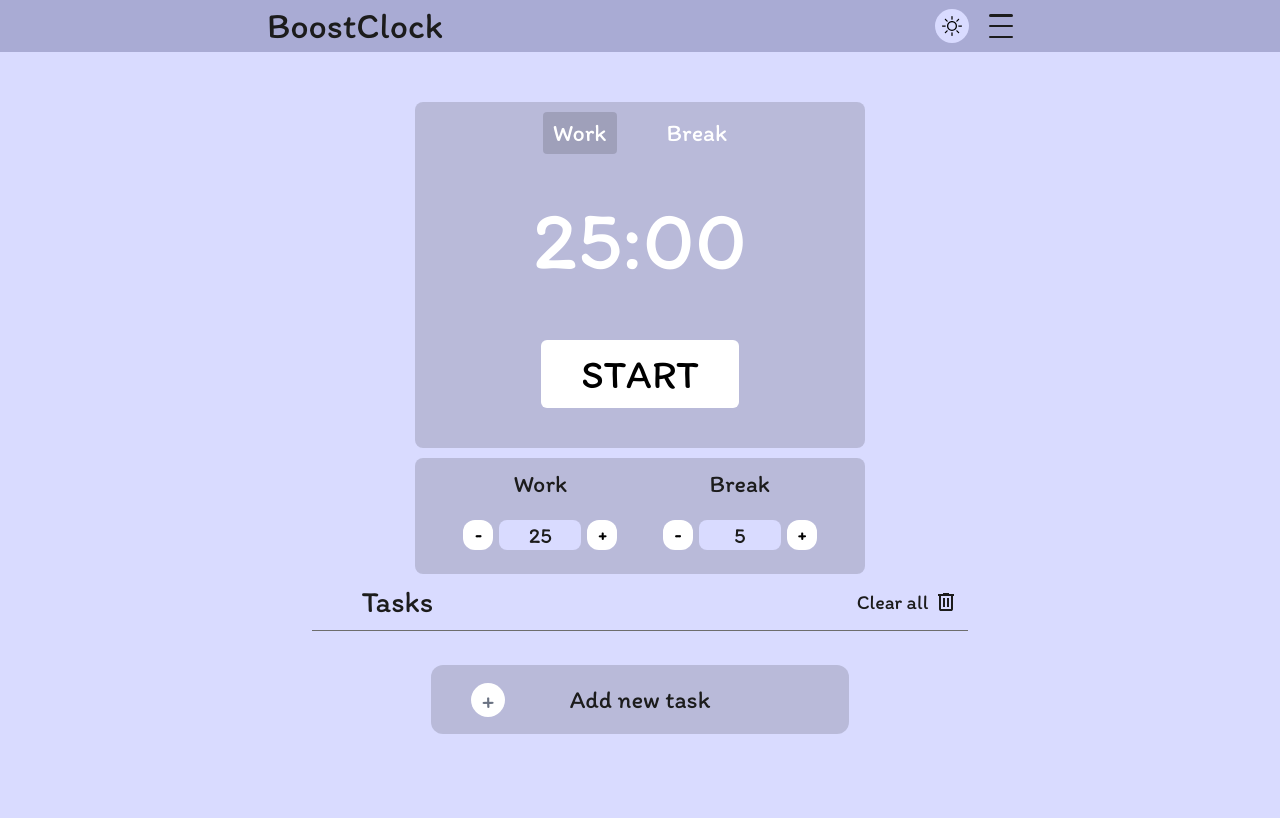
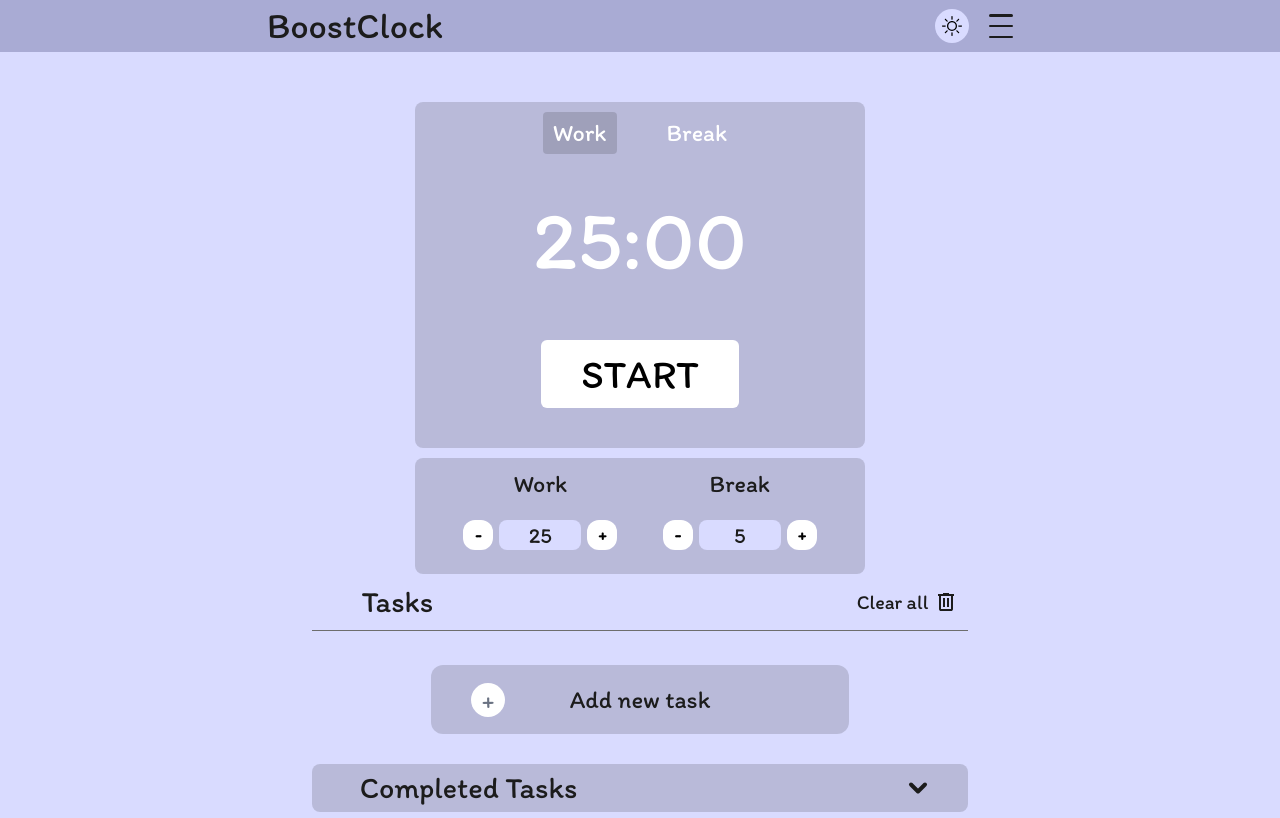
Before and after one commit to flionx/boost-clock, a Next.js app: page / in a window 1280 px wide. Built offline with nearby package versions, Linux system fonts and the light colour scheme.

Commit message:
feat(tasks): add ButtonCompletedTasks and adapt store

```diff
--- a/scripts/convert-icons.ts
+++ b/scripts/convert-icons.ts
@@ -13,20 +13,16 @@ const files = fs.readdirSync(iconsDir).filter(f => f.endsWith(".svg"));
 const toCamelCase = (attr: string) =>
   attr.replace(/-([a-z])/g, (_, letter) => letter.toUpperCase());
 
-// 🔹 Убираем fill, stroke, color и приводим атрибуты к JSX-формату
 function sanitizeSvg(svg: string) {
   return (
     svg
       .replace(/<\?xml.*?\?>/g, "")
       .replace(/<!DOCTYPE.*?>/g, "")
-      // удаляем fill / stroke / color
       .replace(/\s*(fill|stroke|color)="[^"]*"/g, "")
-      // превращаем stroke-width → strokeWidth
       .replace(/([a-zA-Z0-9]+-[a-zA-Z0-9]+)=/g, match => {
         const attr = match.slice(0, -1);
         return `${toCamelCase(attr)}=`;
       })
-      // убираем сам <svg> wrapper
       .replace(/<svg[^>]*>/, "")
       .replace(/<\/svg>/, "")
       .trim()
--- a/src/features/tasks/index.tsx
+++ b/src/features/tasks/index.tsx
@@ -1,17 +1,21 @@
 import ButtonAddTask from './ui/buttons/ButtonAddTask'
-import TasksHeader from './ui/TasksHeader'
-import ActiveTaskList from './ui/ActiveTaskList'
+import TasksHeader from './ui/acitve-tasks/TasksHeader'
+import ActiveTaskList from './ui/acitve-tasks/ActiveTaskList'
 import { AnimatedTaskForm } from './ui/TaskForm'
+import ButtonCompletedTasks from './ui/completed-tasks/ButtonCompletedTasks'
 
 const Tasks = () => {
   return (
     <section className="w-[clamp(22rem,51.3vw,61.6rem)] mx-auto">
       <TasksHeader />
-      <div className="flex items-center flex-col w-[clamp(22rem,48.2vw,58rem)] mx-auto">
+      <section className="flex items-center flex-col w-[clamp(22rem,48.2vw,58rem)] mx-auto">
         <ActiveTaskList />
         <AnimatedTaskForm />
         <ButtonAddTask />
-      </div>
+      </section>
+      <section className="flex items-center flex-col w-[clamp(22rem,51.3vw,61.6rem)] mx-auto">
+        <ButtonCompletedTasks />
+      </section>
     </section>
   )
 }
--- a/src/features/tasks/ui/ActiveTaskList.tsx
+++ b/src/features/tasks/ui/acitve-tasks/ActiveTaskList.tsx
@@ -1,7 +1,7 @@
 "use client"
 import { AnimatePresence, motion } from 'framer-motion';
-import useActiveTasks from '../model/useActiveTasks'
-import TaskCard from './TaskCard';
+import useActiveTasks from '../../model/useActiveTasks'
+import TaskCard from '../TaskCard';
 
 const ActiveTaskList = () => {
   const tasks = useActiveTasks();
--- a/src/features/tasks/ui/TasksHeader.tsx
+++ b/src/features/tasks/ui/acitve-tasks/TasksHeader.tsx
@@ -1,4 +1,4 @@
-import ButtonClearAll from './buttons/ButtonClearAll'
+import ButtonClearAll from '../buttons/ButtonClearAll'
 
 const TasksHeader = () => {
   return (
--- a/src/features/tasks/ui/buttons/ButtonAddTask.tsx
+++ b/src/features/tasks/ui/buttons/ButtonAddTask.tsx
@@ -9,7 +9,7 @@ const ButtonAddTask = () => {
         className="
             flex justify-center bg-accent rounded-xl max-w-104.5 w-full group text-center text-[calc(22px+(25-22)*((100vw-375px)/(1440-375)))]
             py-5 px-7 transition-all duration-300 hover:bg-[rgba(0,0,0,0.25)] dark:hover:bg-[rgba(75,75,75,0.15)]
-            hover:scale-101 active:scale-100 relative
+            hover:scale-101 active:scale-100 relative mb-7.5
         "
     >
         <span
--- /dev/null
+++ b/src/features/tasks/ui/completed-tasks/ButtonCompletedTasks.tsx
@@ -0,0 +1,24 @@
+"use client"
+import { useTasksStore } from "@/shared/store/tasks";
+import { ArrowDownIcon } from "@/shared/ui/icons"
+
+const ButtonCompletedTasks = () => {
+  const showCompletedTasks = useTasksStore(state => state.showCompletedTasks)
+  const toggleShowCompletedTasks = useTasksStore(state => state.toggleShowCompletedTasks)
+
+  return (
+    <button
+      onClick={toggleShowCompletedTasks}
+      className="w-full flex justify-between items-center py-1.5 px-12 text-3xl bg-accent rounded-lg mb-1.5"
+    >
+      Completed Tasks
+      <ArrowDownIcon className={`
+          size-7 text-text dark:text-line relative left-3 duration-300
+          transition-transform ${showCompletedTasks ? 'rotate-0' : 'rotate-180'}
+        `}
+      />
+    </button>
+  )
+}
+
+export default ButtonCompletedTasks
--- a/src/shared/store/tasks.ts
+++ b/src/shared/store/tasks.ts
@@ -11,6 +11,7 @@ interface TasksState {
     list: Task[],
     main: MainTask | null,
     showForm: boolean,
+    showCompletedTasks: boolean,
     editTaskId: Task['id'] | null,
     addTask: (task: Task) => void,
     changeTask: (task: Task) => void,
@@ -19,6 +20,7 @@ interface TasksState {
     roundTasks: VoidFunction,
     deleteTasks: VoidFunction,
     switchFormTask: (showForm: boolean) => void,
+    toggleShowCompletedTasks: VoidFunction,
     setEditTaskId: (id: Task['id'] | null) => void
 }
 
@@ -27,6 +29,7 @@ export const useTasksStore = create<TasksState>((set, get) => ({
     main: null,
     showForm: false,
     editTaskId: null,
+    showCompletedTasks: true,
     addTask: (task) => set({ list: [...get().list, task] }),
     changeTask: (task) => set({
         list: get().list.map(t => t.id === task.id ? { ...t, ...task } : t)
@@ -54,5 +57,6 @@ export const useTasksStore = create<TasksState>((set, get) => ({
     }),
     deleteTasks: () => set({ list: get().list.filter(t => t.complete) }),
     switchFormTask: (showForm) => set({showForm}),
+    toggleShowCompletedTasks: () => set({ showCompletedTasks: !get().showCompletedTasks }),
     setEditTaskId: (id) => set({ editTaskId: id })
 }))
--- a/src/shared/ui/icons/ArrowDownIcon.tsx
+++ b/src/shared/ui/icons/ArrowDownIcon.tsx
@@ -3,10 +3,10 @@ import React from "react";
 export const ArrowDownIcon: React.FC<React.SVGProps<SVGSVGElement>> = (props) => (
   <svg
     {...props}
-    viewBox="0 0 29 29"
-    fill="currentColor"
+    viewBox="0 0 28 28"
+    fill="none"
     xmlns="http://www.w3.org/2000/svg"
   >
-    <path d="M14.5 18.125L8.45837 12.0833H20.5417L14.5 18.125Z"/>
+    <path d="M7 10.5L14 17.5L21 10.5" stroke="currentColor" strokeWidth="4" strokeLinecap="round" strokeLinejoin="round"/>
   </svg>
 );
```
Also changed, not shown: src/shared/assets/icons/arrowDown.svg.
